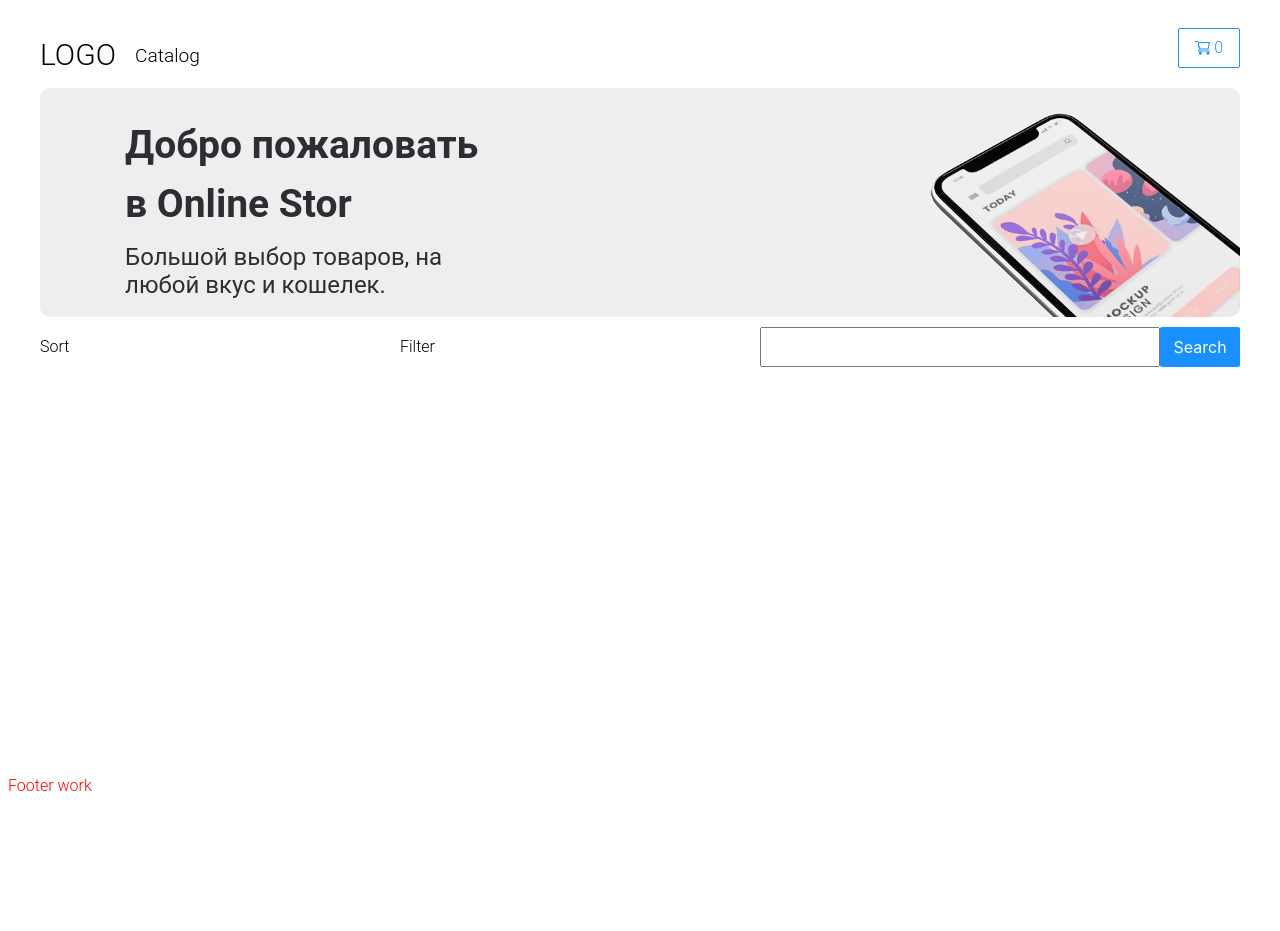
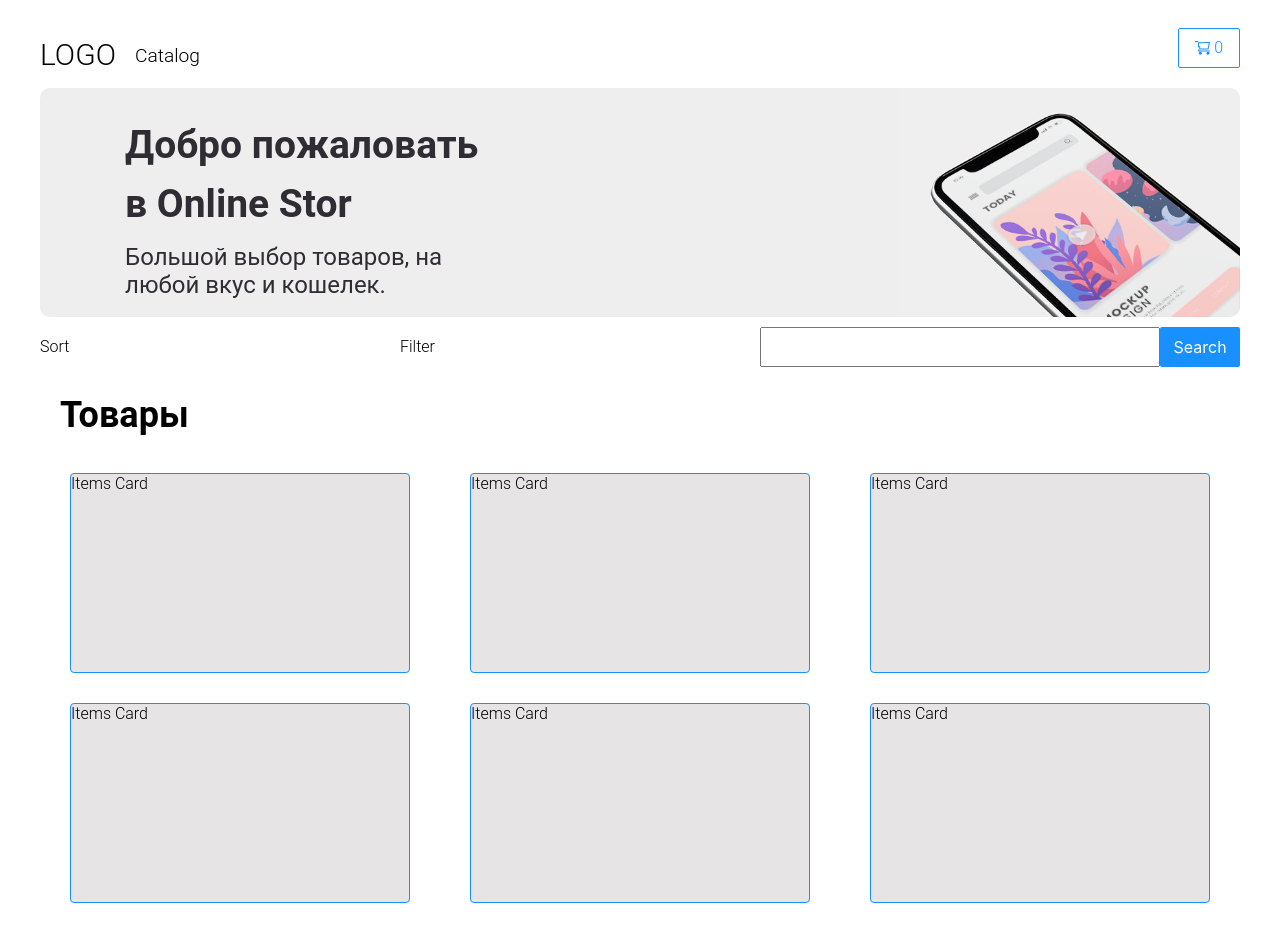
Before and after one commit to MaryAnzh/Online-Store, a React (Create React App) app: page / in a window 1280 px wide. Shown: the top 931 px of the page. Before the commit the page ends 803 px from the top, so only its background shows below. Built offline with nearby package versions, Linux system fonts and the light colour scheme; a web font is replaced by a local one.

Commit message:
feat: add items in catalog

```diff
--- /dev/null
+++ b/src/components/simple/item-card/ItemCard.scss
@@ -0,0 +1,10 @@
+@import '../../../style/utils/variable';
+
+.item-card {
+    width: 340px;
+    height: 200px;
+    margin-top: 30px;
+    border: 1px solid $contrast-calor;
+    border-radius: 4px;
+    background: rgb(230, 228, 228);
+}
--- a/src/components/simple/item-card/ItemCard.tsx
+++ b/src/components/simple/item-card/ItemCard.tsx
@@ -1,10 +1,15 @@
+import React from 'react'
 import './ItemCard.scss';
+import { IItem } from '../../../core/interfaces/catalog.interfaces';
 
-export const ItemCard = (): JSX.Element => (
+type ItemTypeProps = {
+    item: IItem,
+}
+
+export const ItemCard = (props: ItemTypeProps): JSX.Element => (
     <section className='item-card'>
+        <h3>Items Card</h3>
         <div className='item-card__wrap'>
-
         </div>
-
     </section>
 );
--- a/src/pages/items-page/ItemsPage.scss
+++ b/src/pages/items-page/ItemsPage.scss
@@ -10,6 +10,7 @@
         width: 100%;
         display: flex;
         flex-direction: column;
+        align-items: center;
 
         &__info-wrap {
             width: 100%;
@@ -95,5 +96,30 @@
                 }
             }
         }
+
+        &__items {
+            max-width: 1200px;
+            width: 100%;
+            margin-top: 20px;
+            display: flex;
+            flex-direction: column;
+
+            &__title {
+                padding-left: 20px;
+                font-family: 'Roboto';
+                font-weight: 700;
+                font-size: 36px;
+                line-height: 56px;
+                color: #000000;
+            }
+
+            &__items-wrap {
+                display: flex;
+                align-self: center;
+                flex-wrap: wrap;
+                justify-content: space-around;
+            }
+
+        }
     }
 }
--- a/src/pages/items-page/ItemsPage.tsx
+++ b/src/pages/items-page/ItemsPage.tsx
@@ -2,8 +2,13 @@ import React from 'react'
 import { catalog } from '../../core/data/catalog.data';
 import './ItemsPage.scss'
 import { ItemCard } from '../../components/simple/item-card/ItemCard';
+import { IItem } from '../../core/interfaces/catalog.interfaces';
 
-export const ItemsPage = (): JSX.Element => (
+export const ItemsPage = (): JSX.Element => {
+    const itemCatalog: IItem[] = [...catalog.products];
+    const itemsList: JSX.Element[] = itemCatalog.map(elem => <ItemCard item={elem} />);
+
+    return (
         <section className='catalog'>
             <div className='catalog__wrap'>
                 <section className='catalog__wrap__info-wrap'>
@@ -29,9 +34,16 @@ export const ItemsPage = (): JSX.Element => (
                             type='text' />
                         <button className='blue-button'>Search</button>
                     </div>
+                </section>
+                <section className='catalog__wrap__items'>
+                    <h3 className='catalog__wrap__items__title'>Товары</h3>
 
+                    <div className='catalog__wrap__items__items-wrap'>
+                        {itemsList}
+                    </div>
                 </section>
 
             </div>
         </section>
     )
+}
```
Also changed, not shown: 1 other file (tests, documents, lock files or other folders). Lines whose indentation alone changed are shown as unchanged.
